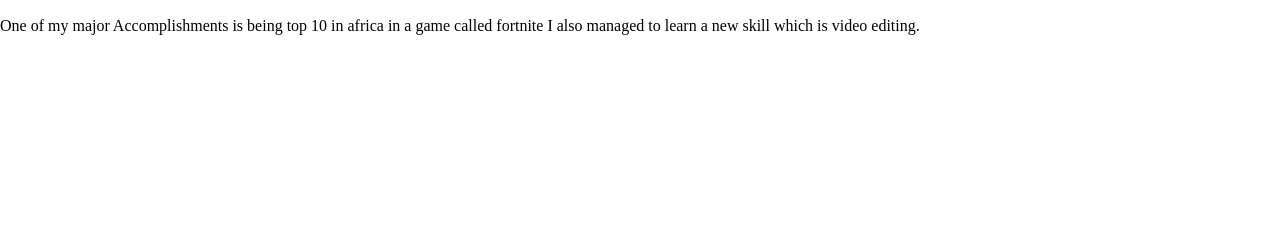
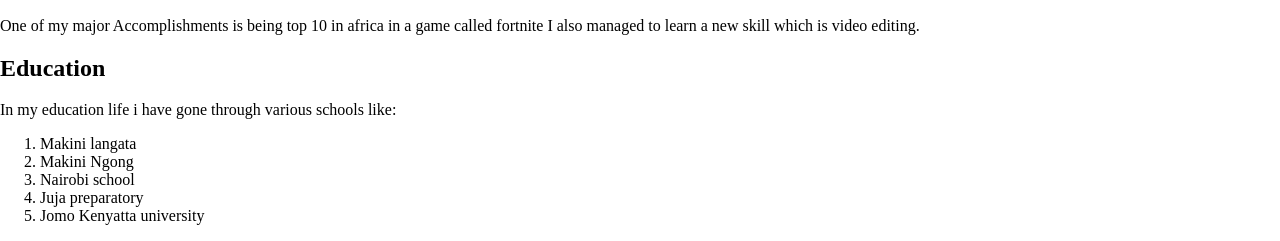
Before and after one commit to katono254/Greg-portfolio, a plain HTML site: page index.html in a window 1280 px wide. Shown: the part 665-906 px from the top of the page. Before the commit the page ends 800 px from the top, so only its background shows below. Drawn offline with Linux system fonts and the light colour scheme.

Commit message:
Add Education section on the pafe

```diff
--- a/index.html
+++ b/index.html
@@ -40,7 +40,22 @@
                  <p>One of my major Accomplishments is being top 10 in africa in a game called fortnite
                      I also managed to learn a new skill which is video editing.
                  </p>
+                 <div class="Education-section">
+                     <h2>Education</h2>
+                     <p>In my education life i have gone through various schools
+                         like:
+                         <ol>
+                             <li>Makini langata</li>
+                             <li>Makini Ngong</li>
+                             <li>Nairobi school</li>
+                             <li>Juja preparatory</li>
+                             <li>Jomo Kenyatta university</li>
 
+                         </ol>
+                     </p>
+
+
+                    </div>
 
 
              </div>
```
